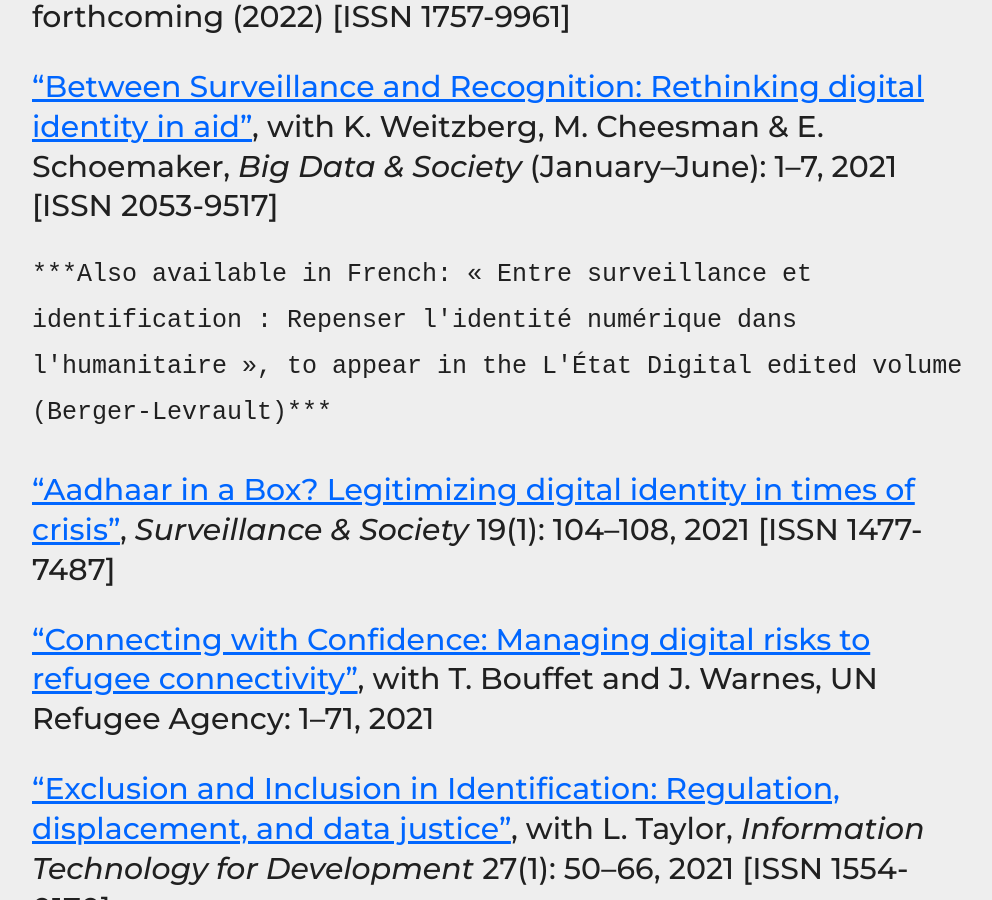
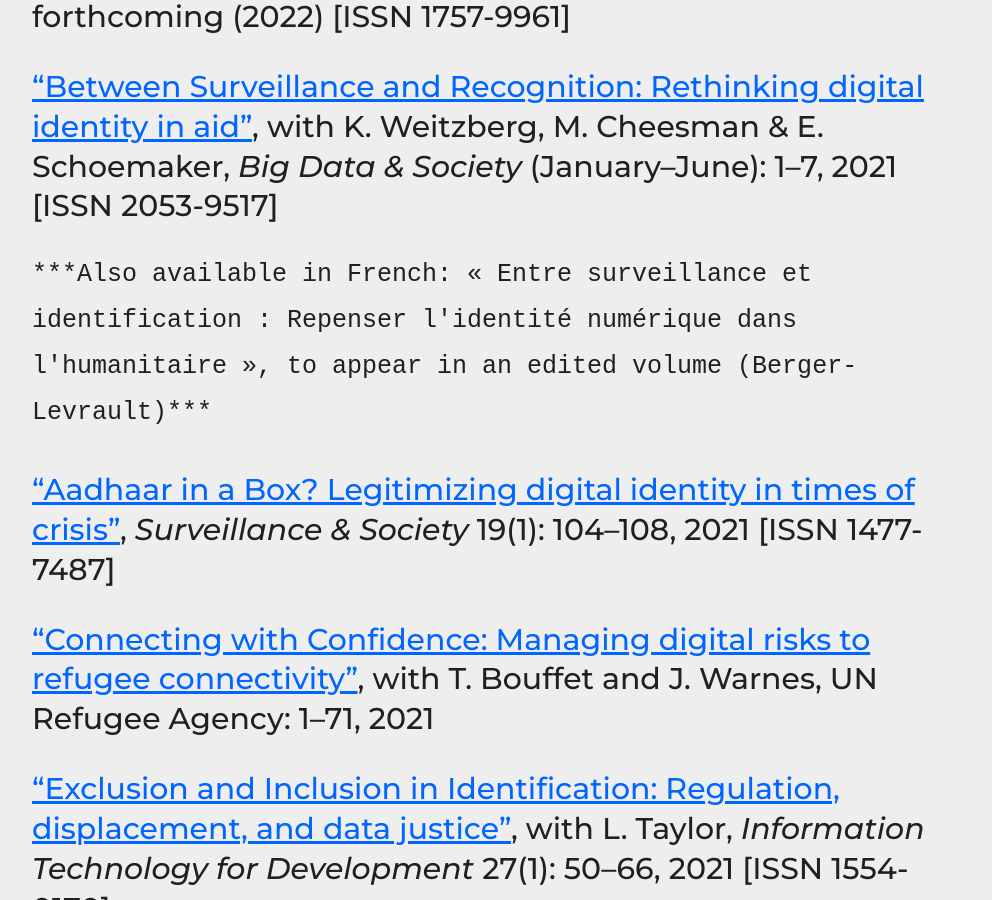
Before and after one commit to haroonalrasheed/641a, a Jekyll site: the page built from select-publications/index.md, in a window 1280 px wide and 900 px high, scrolled down 511 px. Shown: the whole window, without its empty margins (132-1124 px from the left). Built offline with Jekyll 4.4.1, drawn with Linux system fonts in a browser that asks for light colours.

Commit message:
Update index.md

```diff
--- a/select-publications/index.md
+++ b/select-publications/index.md
@@ -10,7 +10,7 @@ _[Contact me](mailto:a.k.martin@uvt.nl) for copies of articles/chapters_
 
 ["Between Surveillance and Recognition: Rethinking digital identity in aid"](https://doi.org/10.1177/20539517211006744), with K. Weitzberg, M. Cheesman & E. Schoemaker, *Big Data & Society* (January–June): 1–7, 2021 [ISSN 2053-9517]
 
-<sup>`***Also available in French: « Entre surveillance et identification : Repenser l'identité numérique dans l'humanitaire », to appear in the L'État Digital edited volume (Berger-Levrault)***`</sup>
+<sup>`***Also available in French: « Entre surveillance et identification : Repenser l'identité numérique dans l'humanitaire », to appear in an edited volume (Berger-Levrault)***`</sup>
 
 ["Aadhaar in a Box? Legitimizing digital identity in times of crisis"](https://doi.org/10.24908/ss.v19i1.14547), *Surveillance & Society* 19(1): 104–108, 2021 [ISSN 1477-7487]
 
```
